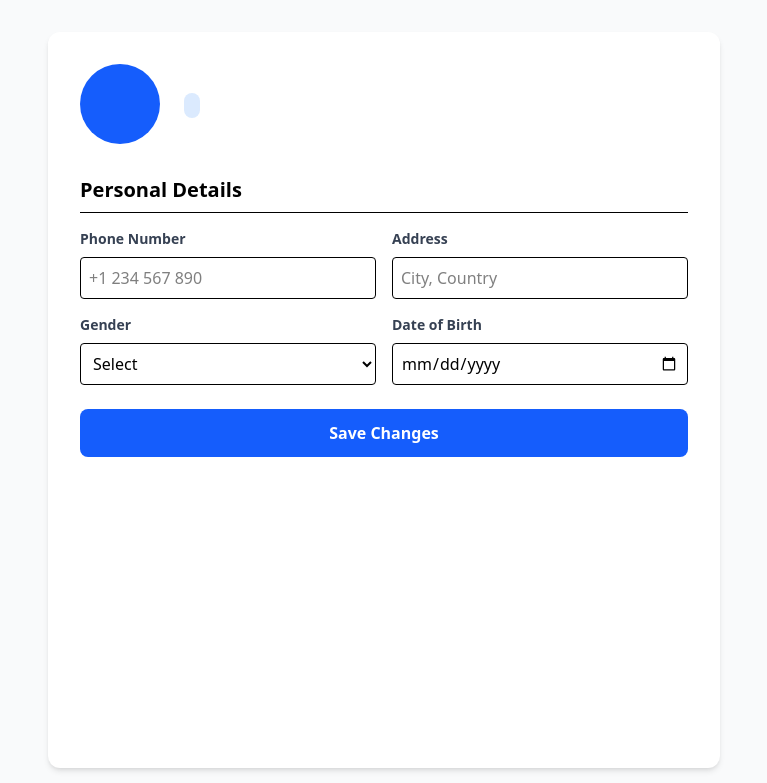
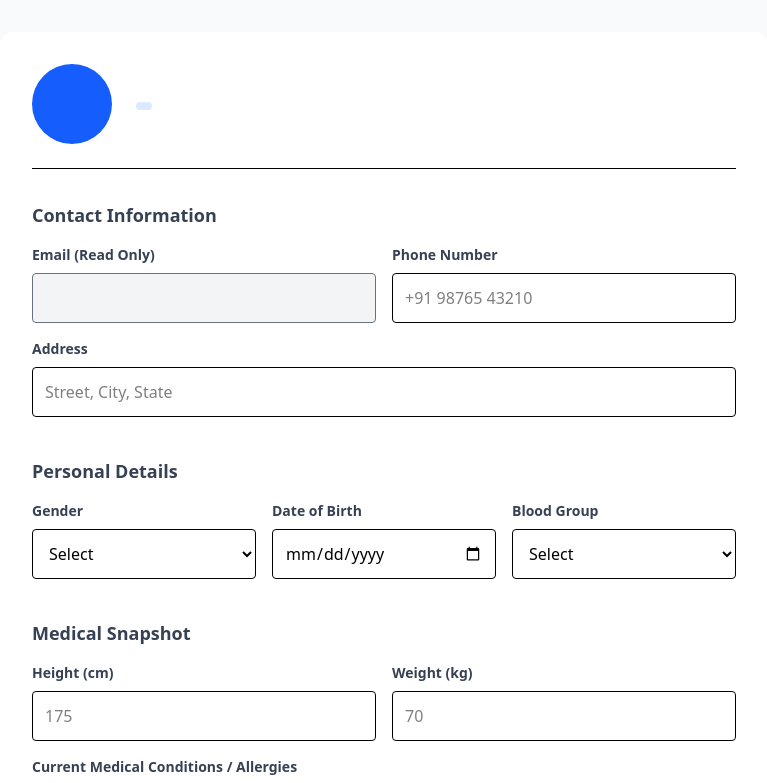
Before and after one commit to YASHWANTHGUNA/askdoc-telehealth, a React app in the folder frontend/: page /profile in a window 1280 px wide. Shown: the top 783 px of the page, without its empty margins (256-1023 px from the left). Built offline with nearby package versions, Linux system fonts and the light colour scheme; the HTML template or start-up script is replaced by a standard one.

Commit message:
Update profile UI with email and medical fields

```diff
--- a/frontend/src/pages/UserProfile.jsx
+++ b/frontend/src/pages/UserProfile.jsx
@@ -1,25 +1,37 @@
+
 import React, { useState, useEffect } from "react";
 import axios from "axios";
 
 const UserProfile = () => {
   const [user, setUser] = useState({});
   const [formData, setFormData] = useState({
+    email: "", // Added Email
     phone: "",
     address: "",
     gender: "",
     dob: "",
+    bloodGroup: "", // New
+    height: "",     // New
+    weight: "",     // New
+    medicalBio: ""  // New
   });
 
-  // Load user data on startup
+  const API_URL = "https://askdoc-telehealth.onrender.com/api/v1";
+
   useEffect(() => {
     const storedUser = JSON.parse(localStorage.getItem("user"));
     if (storedUser) {
       setUser(storedUser);
       setFormData({
+        email: storedUser.email || "",
         phone: storedUser.phone || "",
         address: storedUser.address || "",
         gender: storedUser.gender || "",
         dob: storedUser.dob ? storedUser.dob.split('T')[0] : "",
+        bloodGroup: storedUser.bloodGroup || "",
+        height: storedUser.height || "",
+        weight: storedUser.weight || "",
+        medicalBio: storedUser.medicalBio || ""
       });
     }
   }, []);
@@ -30,51 +42,83 @@ const UserProfile = () => {
 
   const handleSave = async () => {
     try {
-      const res = await axios.patch("https://askdoc-telehealth.onrender.com/api/v1/users/update-profile", {
+      const res = await axios.patch(`${API_URL}/users/update-profile`, {
         userId: user.id,
         ...formData
       });
 
-      // Update Local Storage with new data
       const updatedUser = { ...user, ...res.data.data };
       localStorage.setItem("user", JSON.stringify(updatedUser));
       setUser(updatedUser);
       alert("Profile Updated Successfully!");
     } catch (err) {
+      console.error(err);
       alert("Failed to update profile.");
     }
   };
 
   return (
     <div className="min-h-screen bg-gray-50 p-8 flex justify-center">
-      <div className="bg-white p-8 rounded-xl shadow-md w-full max-w-2xl">
-        <div className="flex items-center gap-6 mb-8">
-          <div className="h-20 w-20 bg-blue-600 rounded-full flex items-center justify-center text-white text-3xl font-bold">
+      <div className="bg-white p-8 rounded-xl shadow-md w-full max-w-3xl">
+        {/* HEADER */}
+        <div className="flex items-center gap-6 mb-8 border-b pb-6">
+          <div className="h-20 w-20 bg-blue-600 rounded-full flex items-center justify-center text-white text-3xl font-bold uppercase">
             {user.name?.charAt(0)}
           </div>
           <div>
             <h1 className="text-2xl font-bold">{user.name}</h1>
             <p className="text-gray-500">{user.email}</p>
-            <span className="bg-blue-100 text-blue-800 text-xs px-2 py-1 rounded-full uppercase font-bold">
+            <span className="bg-blue-100 text-blue-800 text-xs px-2 py-1 rounded-full uppercase font-bold mt-2 inline-block">
               {user.role}
             </span>
           </div>
         </div>
 
-        <h2 className="text-xl font-bold mb-4 border-b pb-2">Personal Details</h2>
+        <div className="grid grid-cols-1 md:grid-cols-2 gap-6">
 
-        <div className="grid grid-cols-1 md:grid-cols-2 gap-4 mb-6">
+          {/* SECTION 1: CONTACT INFO */}
+          <div className="md:col-span-2">
+            <h2 className="text-lg font-bold text-gray-700 mb-4">Contact Information</h2>
+            <div className="grid grid-cols-1 md:grid-cols-2 gap-4">
+              <div>
+                <label className="block text-gray-700 text-sm font-bold mb-2">Email (Read Only)</label>
+                <input
+                  name="email"
+                  value={formData.email}
+                  disabled
+                  className="w-full p-3 border rounded bg-gray-100 text-gray-500 cursor-not-allowed"
+                />
+              </div>
               <div>
                 <label className="block text-gray-700 text-sm font-bold mb-2">Phone Number</label>
-            <input name="phone" value={formData.phone} onChange={handleChange} className="w-full p-2 border rounded" type="text" placeholder="+1 234 567 890" />
+                <input
+                  name="phone"
+                  value={formData.phone}
+                  onChange={handleChange}
+                  className="w-full p-3 border rounded focus:ring-2 focus:ring-blue-500 outline-none"
+                  placeholder="+91 98765 43210"
+                />
               </div>
-          <div>
+              <div className="md:col-span-2">
                 <label className="block text-gray-700 text-sm font-bold mb-2">Address</label>
-            <input name="address" value={formData.address} onChange={handleChange} className="w-full p-2 border rounded" type="text" placeholder="City, Country" />
+                <input
+                  name="address"
+                  value={formData.address}
+                  onChange={handleChange}
+                  className="w-full p-3 border rounded focus:ring-2 focus:ring-blue-500 outline-none"
+                  placeholder="Street, City, State"
+                />
               </div>
+            </div>
+          </div>
+
+          {/* SECTION 2: PERSONAL DETAILS */}
+          <div className="md:col-span-2 mt-4">
+            <h2 className="text-lg font-bold text-gray-700 mb-4">Personal Details</h2>
+            <div className="grid grid-cols-1 md:grid-cols-3 gap-4">
               <div>
                 <label className="block text-gray-700 text-sm font-bold mb-2">Gender</label>
-            <select name="gender" value={formData.gender} onChange={handleChange} className="w-full p-2 border rounded">
+                <select name="gender" value={formData.gender} onChange={handleChange} className="w-full p-3 border rounded">
                   <option value="">Select</option>
                   <option value="Male">Male</option>
                   <option value="Female">Female</option>
@@ -83,12 +127,55 @@ const UserProfile = () => {
               </div>
               <div>
                 <label className="block text-gray-700 text-sm font-bold mb-2">Date of Birth</label>
-            <input name="dob" value={formData.dob} onChange={handleChange} className="w-full p-2 border rounded" type="date" />
+                <input name="dob" type="date" value={formData.dob} onChange={handleChange} className="w-full p-3 border rounded" />
+              </div>
+              <div>
+                <label className="block text-gray-700 text-sm font-bold mb-2">Blood Group</label>
+                <select name="bloodGroup" value={formData.bloodGroup} onChange={handleChange} className="w-full p-3 border rounded">
+                  <option value="">Select</option>
+                  <option value="A+">A+</option>
+                  <option value="A-">A-</option>
+                  <option value="B+">B+</option>
+                  <option value="B-">B-</option>
+                  <option value="O+">O+</option>
+                  <option value="O-">O-</option>
+                  <option value="AB+">AB+</option>
+                  <option value="AB-">AB-</option>
+                </select>
+              </div>
             </div>
           </div>
 
-        <button onClick={handleSave} className="w-full bg-blue-600 text-white py-3 rounded-lg font-bold hover:bg-blue-700 transition">
-          Save Changes
+          {/* SECTION 3: MEDICAL SNAPSHOT */}
+          <div className="md:col-span-2 mt-4">
+            <h2 className="text-lg font-bold text-gray-700 mb-4">Medical Snapshot</h2>
+            <div className="grid grid-cols-1 md:grid-cols-2 gap-4 mb-4">
+              <div>
+                <label className="block text-gray-700 text-sm font-bold mb-2">Height (cm)</label>
+                <input name="height" value={formData.height} onChange={handleChange} className="w-full p-3 border rounded" placeholder="175" />
+              </div>
+              <div>
+                <label className="block text-gray-700 text-sm font-bold mb-2">Weight (kg)</label>
+                <input name="weight" value={formData.weight} onChange={handleChange} className="w-full p-3 border rounded" placeholder="70" />
+              </div>
+            </div>
+            <div>
+              <label className="block text-gray-700 text-sm font-bold mb-2">Current Medical Conditions / Allergies</label>
+              <textarea
+                name="medicalBio"
+                value={formData.medicalBio}
+                onChange={handleChange}
+                rows="3"
+                className="w-full p-3 border rounded focus:ring-2 focus:ring-blue-500 outline-none"
+                placeholder="E.g., Diabetic, Peanut Allergy, Asthma..."
+              />
+            </div>
+          </div>
+
+        </div>
+
+        <button onClick={handleSave} className="w-full mt-8 bg-blue-600 text-white py-4 rounded-lg font-bold hover:bg-blue-700 transition shadow-lg">
+          Save Profile Changes
         </button>
       </div>
     </div>
```
Lines whose indentation alone changed are shown as unchanged.
